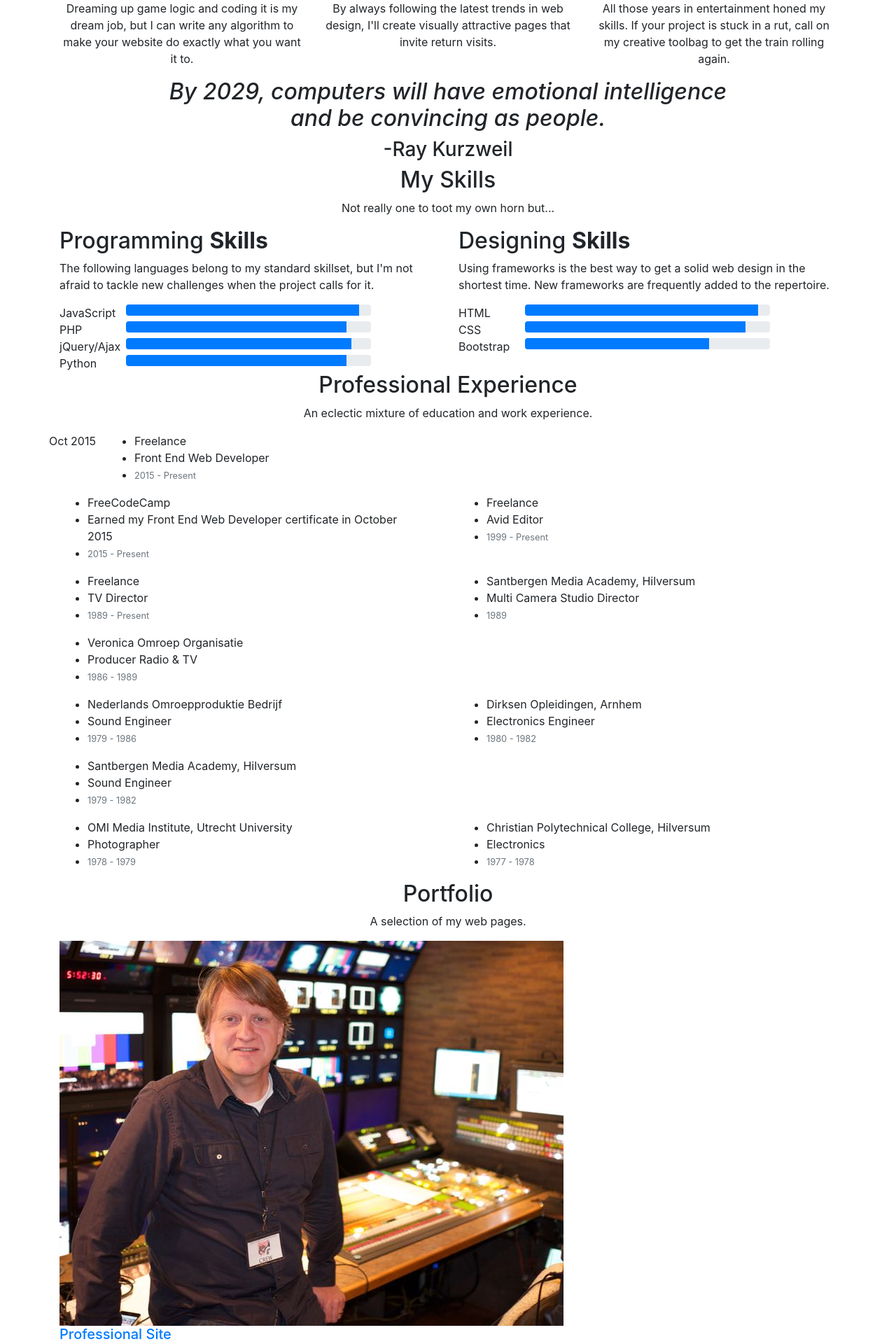
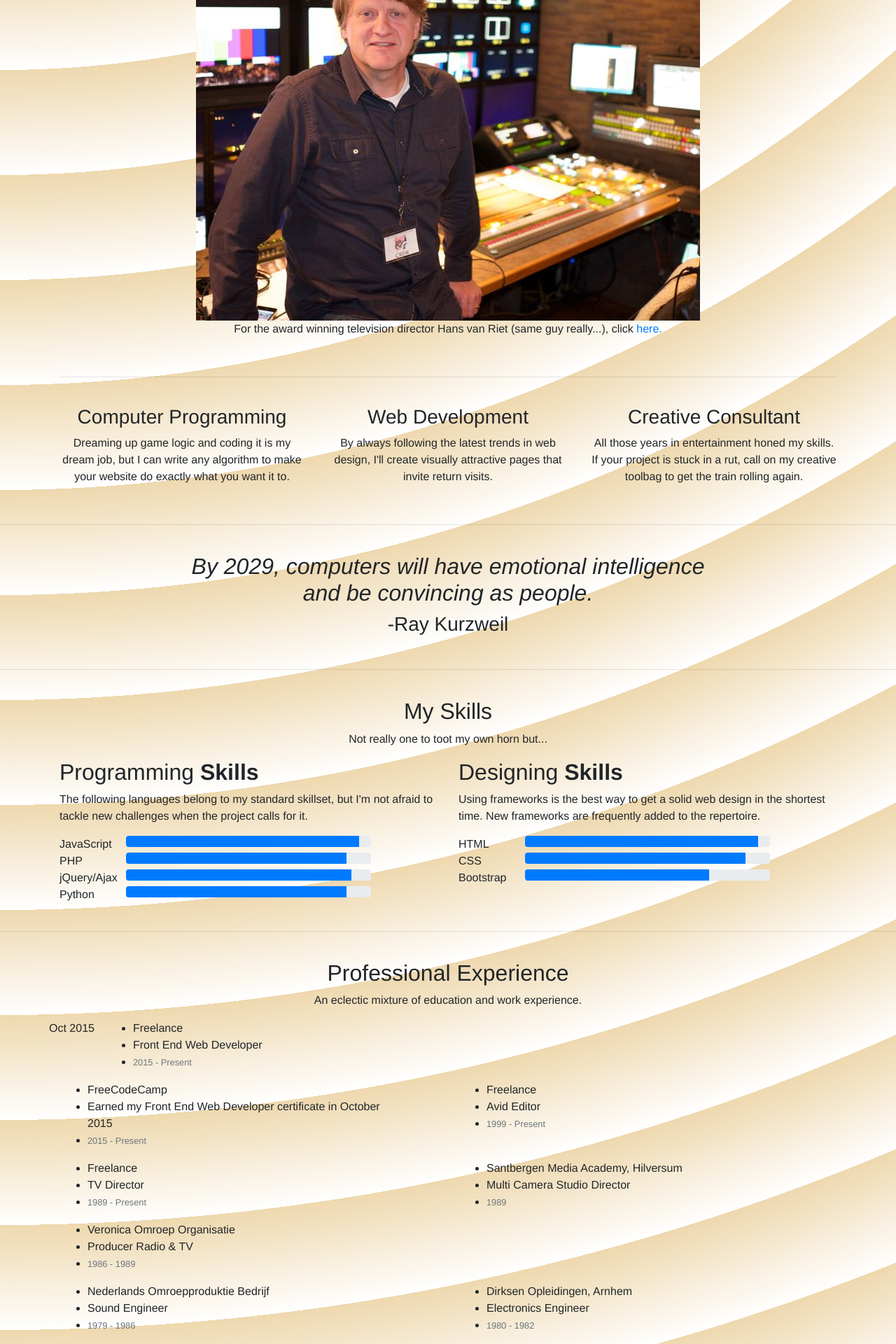
Before and after one commit to hansinla/Website, a PHP site: page /portfolio/index.html in a window 1280 px wide; the page is wider, and only the part inside the window is pictured. Shown: the part 1400-3320 px from the top of that part at 70% size. Run offline with PHP 8.4, Linux system fonts and the light colour scheme.

Commit message:
cleaning up

```diff
--- a/portfolio/index.html
+++ b/portfolio/index.html
@@ -12,46 +12,17 @@
     <!-- Load Bootstrap CSS -->
     <link rel="stylesheet" href="https://stackpath.bootstrapcdn.com/bootstrap/4.3.1/css/bootstrap.min.css" integrity="sha384-ggOyR0iXCbMQv3Xipma34MD+dH/1fQ784/j6cY/iJTQUOhcWr7x9JvoRxT2MZw1T" crossorigin="anonymous">
 
+    <link rel="stylesheet" type="text/css" href="css/style.css">
+
 </head>
 
 <body>
-    <header class="header">
-        <div class="container">
-            <nav class="navbar navbar-inverse" role="navigation">
-                <div class="navbar-header">
-                    <button type="button" id="nav-toggle" class="navbar-toggle" data-toggle="collapse" data-target="#main-nav">
-                        <span class="sr-only">Toggle navigation</span>
-                        <span class="icon-bar"></span>
-                        <span class="icon-bar"></span>
-                        <span class="icon-bar"></span>
-                    </button>
-					<a href="#" class="navbar-brand scroll-top logo"><b>HANS VAN RIET</b></a>
-                </div>
-                <!--/.navbar-header-->
-                <div id="main-nav" class="collapse navbar-collapse">
-                    <ul class="nav navbar-nav" id="mainNav">
-                        <li class="active"><a href="#home" class="scroll-link">Home</a></li>
-                        <li><a href="#aboutUs" class="scroll-link">About</a></li>
-                        <li><a href="#skills" class="scroll-link">Skills</a></li>
-                        <li><a href="#experience" class="scroll-link">Experience</a></li>
-                        <li><a href="#portfolio" class="scroll-link">Portfolio</a></li>
-                        <li><a href="#contactUs" class="scroll-link">Contact</a></li>
-                    </ul>
-                </div>
-                <!--/.navbar-collapse-->
-            </nav>
-            <!--/.navbar-->
-        </div>
-        <!--/.container-->
-    </header>
-    <!--/.header-->
+
 
 
     <div id="#top"></div>
     <section id="home">
-        <div class="container-fluid">
-            <img src="images/banner-bg.jpg" alt="Dutch windmill with swan"/>
-        </div>
+            <img  class="container-fluid" src="images/banner-bg.png" alt="Dutch windmill with swan" />
     </section>
 
     <section id="introText">
@@ -68,15 +39,25 @@
             </div>
         </div>
 
+        <hr>
+
     </section>
     <!--About-->
     <section id="aboutUs" class="secPad">
         <div class="container">
             <div class="heading text-center">
                 <!-- Heading -->
-                <h2>This website is about Hans van Riet the web developer. </h2>
-                <p>For the award winning television director Hans van Riet, click <a href="http://www.hansvanriet.com">here.</a></p>
+                <h1>This website is about Hans van Riet the web developer. </h1>
+                <div class="col-sm">
+                    <a href="http://www.hansvanriet.com"><img class="img-fluid" src="images/portfolio/img1.jpg" alt="Hans van Riet, Television Director" /></a>
+                </div>
+                <p>For the award winning television director Hans van Riet (same guy really...), click <a href="http://www.hansvanriet.com">here.</a></p>
             </div>
+
+            <br>
+            <hr>
+            <br>
+
             <div class="row">
                 <!-- item -->
                 <div class="col-md-4 text-center tileBox">
@@ -104,6 +85,11 @@
             </div>
         </div>
     </section>
+
+                <br>
+            <hr>
+            <br>
+
     <!--Quote-->
     <section id="quote" class="bg-parlex">
         <div class="parlex-back">
@@ -113,6 +99,10 @@
             <!--/.container-->
         </div>
     </section>
+
+                <br>
+            <hr>
+            <br>
 
     <!--Skills-->
     <section id="skills" class="secPad white">
@@ -210,8 +200,12 @@
         </div>
     </section>
 
+                <br>
+            <hr>
+            <br>
+
     <!--Experience-->
-    <section id="experience" class="secPad">
+    <section id="experience">
     	<div class="container">
            <div class="heading text-center">
                 <!-- Heading -->
@@ -449,194 +443,116 @@
 
     </section>
 
+     <section id="projects">
+        <div class="container-fluid">
+           <div class="heading text-center">
+                <!-- Heading -->
+                <h2>freeCodeCamp Projects</h2>
+                <p>[Update 2019]... Some of these are old and broken, I just haven't had time to maintainn them...</p>
+            </div>
+        </div>
+    </section>
+
 
    <!--Portfolio-->
-    <section id="portfolio" class="page-section section appear clearfix secPad">
-        <div class="container">
-
-            <div class="heading text-center">
-                <!-- Heading -->
-                <h2>Portfolio</h2>
-                <p>A selection of my web pages.</p>
+   <!-- class="page-section section appear clearfix secPad" -->
+    <section>
+        <div class="container-fluid">
+            <div class="row">
+                <div class="col-sm">
+                    <a href="tictactoe/index.html">
+                        <img class="img-fluid" src="images/portfolio/img2.jpg" alt="Link to TicTacToe"/>
+                    </a>
+                </div>
+                <div class="col-sm">
+                    <a href="weather/index.html">
+                        <img class="img-fluid" src="images/portfolio/img3.jpg" alt="Link to Weather" />
+                    </a>
+                </div>
+                <div class="col-sm">
+                    <a href="numbers/index.html">
+                        <img class="img-fluid" src="images/portfolio/img9.jpg" alt="Link to Lottery Numbers" />
+                    </a>
+                </div>
             </div>
 
+            <br>
             <div class="row">
+                <div class="col-sm">
+                    <a href="pomodoro/index.html">
+                        <img class="img-fluid" src="images/portfolio/img4.jpg" alt="Link to Pomodoro Clock" />
+                    </a>
+                </div>
+                <div class="col-sm">
+                    <a href="quotes/index.html">
+                        <img class="img-fluid" src="images/portfolio/img5.jpg" alt="Link to Random Quotes" />
+                    </a>
+                </div>
+                                <div class="col-sm">
+                    <a href="calc/index.html">
+                        <img class="img-fluid" src="images/portfolio/img10.jpg" alt="Link to Calculator" />
+                    </a>
+                </div>
 
-                <div class="col-md-12">
-                    <div class="row">
-                        <div class="portfolio-items isotopeWrapper clearfix" id="3">
-
-                            <article class="col-sm-4 isotopeItem">
-                                <div class="portfolio-item">
-                                    <img src="images/portfolio/img1.jpg" alt="" />
-                                    <div class="portfolio-desc align-center">
-                                        <div class="folio-info">
-                                            <a href="http://www.hansvanriet.com">
-                                                <h5>Professional Site</h5>
-                                            </a>
-                                        </div>
-                                    </div>
-                                </div>
-                            </article>
-
-                            <article class="col-sm-4 isotopeItem">
-                                <div class="portfolio-item">
-                                    <img src="images/portfolio/img2.jpg" alt="" />
-                                    <div class="portfolio-desc align-center">
-                                        <div class="folio-info">
-                                            <a href="tictactoe/index.html">
-                                                <h5>TicTacToe</h5>
-                                            </a>
-                                        </div>
-                                    </div>
-                                </div>
-                            </article>
-
-
-                            <article class="col-sm-4 isotopeItem">
-                                <div class="portfolio-item">
-                                    <img src="images/portfolio/img3.jpg" alt="" />
-                                    <div class="portfolio-desc align-center">
-                                        <div class="folio-info">
-                                            <a href="weather/index.html">
-                                                <h5>Local Weather</h5>
-                                            </a>
-                                        </div>
-                                    </div>
-                                </div>
-                            </article>
-
-                            <article class="col-sm-4 isotopeItem">
-                                <div class="portfolio-item">
-                                    <img src="images/portfolio/img4.jpg" alt="" />
-                                    <div class="portfolio-desc align-center">
-                                        <div class="folio-info">
-                                            <a href="pomodoro/index.html">
-                                                <h5>Pomodoro Clock</h5>
-                                            </a>
-                                        </div>
-                                    </div>
-                                </div>
-                            </article>
-
-                            <article class="col-sm-4 isotopeItem">
-                                <div class="portfolio-item">
-                                    <img src="images/portfolio/img5.jpg" alt="" />
-                                    <div class="portfolio-desc align-center">
-                                        <div class="folio-info">
-                                            <a href="quotes/index.html">
-                                                <h5>Random Quotes</h5>
-                                            </a>
-                                        </div>
-                                    </div>
-                                </div>
-                            </article>
-
-                            <article class="col-sm-4 isotopeItem">
-                                <div class="portfolio-item">
-                                    <img src="images/portfolio/img6.jpg" alt="" />
-                                    <div class="portfolio-desc align-center">
-                                        <div class="folio-info">
-                                            <a href="twitch/index.html">
-                                                <h5>Twitch Scanner</h5>
-                                            </a>
-                                        </div>
-                                    </div>
-                                </div>
-                            </article>
-
-                            <article class="col-sm-4 isotopeItem">
-                                <div class="portfolio-item">
-                                    <img src="images/portfolio/img7.jpg" alt="" />
-                                    <div class="portfolio-desc align-center">
-                                        <div class="folio-info">
-                                            <a href="news/index.html">
-                                                <h5>Camper News</h5>
-                                            </a>
-                                        </div>
-                                    </div>
-                                </div>
-                            </article>
-
-                           <article class="col-sm-4 isotopeItem">
-                                <div class="portfolio-item">
-                                    <img src="images/portfolio/img8.jpg" alt="" />
-                                    <div class="portfolio-desc align-center">
-                                        <div class="folio-info">
-                                            <a href="simon/index.html">
-                                                <h5>Simon</h5>
-                                            </a>
-                                        </div>
-                                    </div>
-                                </div>
-                            </article>
-
-                            <article class="col-sm-4 isotopeItem">
-                                <div class="portfolio-item">
-                                    <img src="images/portfolio/img9.jpg" alt="" />
-                                    <div class="portfolio-desc align-center">
-                                        <div class="folio-info">
-                                            <a href="numbers/index.html">
-                                                <h5>Lucky Numbers</h5>
-                                                </a>
-                                        </div>
-                                    </div>
-                                </div>
-                            </article>
-
-                            <article class="col-sm-4 isotopeItem">
-                                <div class="portfolio-item">
-                                    <img src="images/portfolio/img10.jpg" alt="" />
-                                    <div class="portfolio-desc align-center">
-                                        <div class="folio-info">
-                                            <a href="calc/index.html">
-                                                <h5>Calculator</h5>
-                                                </a>
-                                        </div>
-                                    </div>
-                                </div>
-                            </article>
-
-                            <article class="col-sm-4 isotopeItem">
-                                <div class="portfolio-item">
-                                    <img src="images/portfolio/img11.jpg" alt="" />
-                                    <div class="portfolio-desc align-center">
-                                        <div class="folio-info">
-                                            <a href="wiki/index.html">
-                                                <h5>Wiki Viewer</h5>
-                                                </a>
-                                        </div>
-                                    </div>
-                                </div>
-                            </article>
-
-
-                        </div>
-
-                    </div>
-
+            </div>
+            <br>
+            <div class="row">
+                <div class="col-sm">
+                    <a href="news/index.html">
+                        <img class="img-fluid" src="images/portfolio/img7.jpg" alt="Link to Camper News" />
+                    </a>
+                </div>
+                <div class="col-sm">
+                    <a href="simon/index.html">
+                        <img class="img-fluid" src="images/portfolio/img8.jpg" alt="Link to Simon" />
+                    </a>
+                </div>
+                                <div class="col-sm">
 
                 </div>
             </div>
+            <br>
+            <div class="row">
+                <div class="col-sm">
+                    <a href="twitch/index.html">
+                        <img class="img-fluid" src="images/portfolio/img6.jpg" alt="Link to Twitch" />
+                    </a>
+                </div>
 
+                <div class="col-sm">
+                    <a href="wiki/index.html">
+                        <img class="img-fluid" src="images/portfolio/img11.jpg" alt="Link to Wiki Viewer" />
+                    </a>
+                </div>
+                <div class="col-sm">
+
+                </div>
+            </div>
         </div>
     </section>
 
+    <br>
+    <hr>
+    <br>
+
+
+
 	<!--Contact -->
-    <section id="contactUs" class="page-section secPad">
-        <div class="container">
+    <section id="contactUs">
+        <div class="container text-center">
 
-            <div class="row">
-                <div class="heading text-center">
+            <div>
+                <div>
                     <!-- Heading -->
-                    <h2>Let's Stay In Touch!</h2>
+                    <h1>Let's Stay In Touch!</h1>
+                    <br>
                     <p>Thank you for visiting my portfolio page. For further inquiries, please use the contact information below.</p>
                 </div>
             </div>
 
             <div class="row">
 
-                <div class="col-sm-4 col-sm-offset-4 text-center">
+                <div class="container-fluid text-center">
                     <h4>Address:</h4>
                     <address>
                         House of Rock Productions, Inc.<br>
@@ -676,9 +592,11 @@
         <div class="container">
             <div class="row">
                 <div class="col-sm-12 text-center">
-                    © 2015 Hans van Riet
+                    © 2019 Hans van Riet
                 </div>
             </div>
+            <br>
+            <br>
             <!-- / .row -->
         </div>
     </section>
--- a/portfolio/quotes/index.html
+++ b/portfolio/quotes/index.html
@@ -14,6 +14,8 @@
 	<body>
 
 		<h1>QUOTE-O-RAMA</h1>
+
+		<h3>using JQuery and Twitter API's</h3>
 
 		<div id="quote">loading...</div>
 
```
Also changed, not shown: portfolio/quotes/styles.css (+11 -4 lines).
